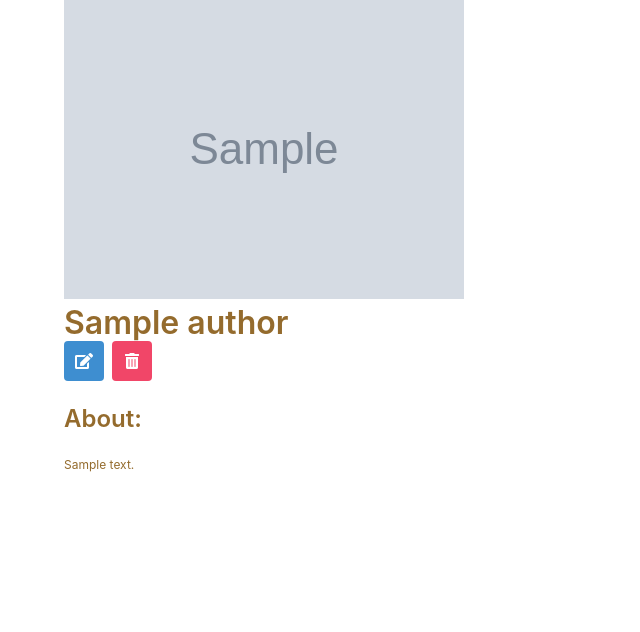
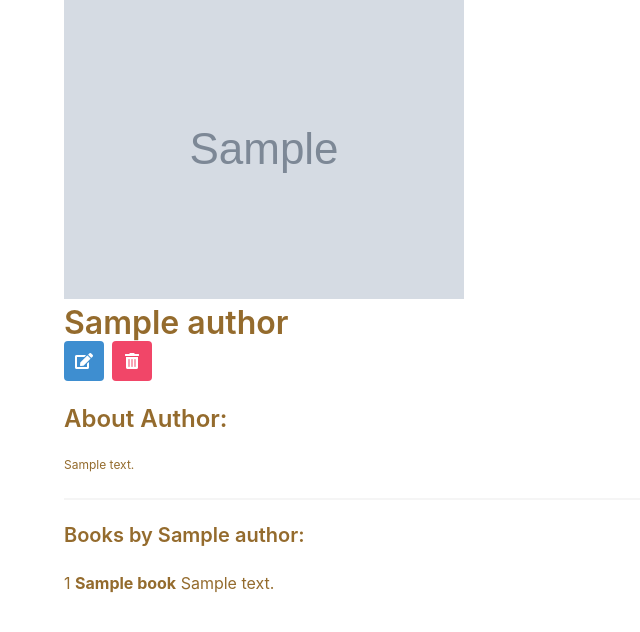
Before and after one commit to kellims/Wingardium_Readiosa, a Django app: page /authors/1/ in a window 1280 px wide. Shown: the part 53-685 px from the top of the page, without its empty margins (0-640 px from the left). Run offline with Django 4.2, Linux system fonts and the light colour scheme; tables that the repository leaves empty hold one stand-in row (values such as "Sample post"); grey boxes marked "Sample" are stand-in pictures.

Commit message:
books added to authors pages

```diff
--- a/main_app/templates/author_detail.html
+++ b/main_app/templates/author_detail.html
@@ -19,11 +19,32 @@
                 <i class="fas fa-trash-alt"></i>
             </span>
         </a>
+
+
     </div>
     <div class="detail__about">
-        <h4 class="title is-4">About:</h4>
+        <h4 class="title is-4">About Author:</h4>
         <p>{{author.bio}}</p>
     </div>
+    <hr>
+    <div class="detail__books mb-5">
+        <h3 class="title is-5">Books by {{author.name}}:</h3>
+
+        {% for book in author.books.all %}
+        <div class="song">
+          <span>{{forloop.counter}}</span>
+          <span><b>{{book.title}}</b></span>
+          <span>{{book.description}}</span>
+        </div>
+            {% empty %}
+        <article class="message">
+          <div class="message-header">
+            <p>No Books Available</p>
+          </div>
+        </article>
+
+        {% endfor %}
+      </div>
 </div>
 
 {% endblock %}
```
